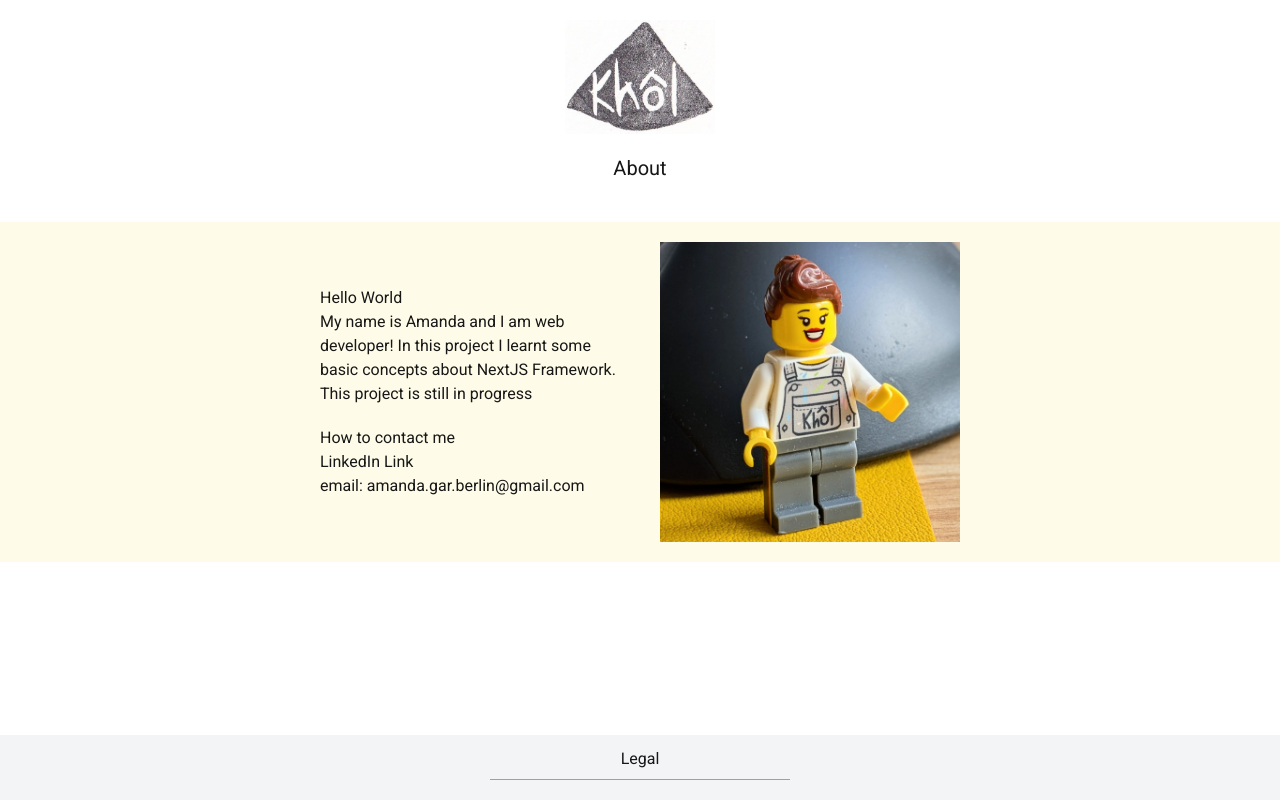
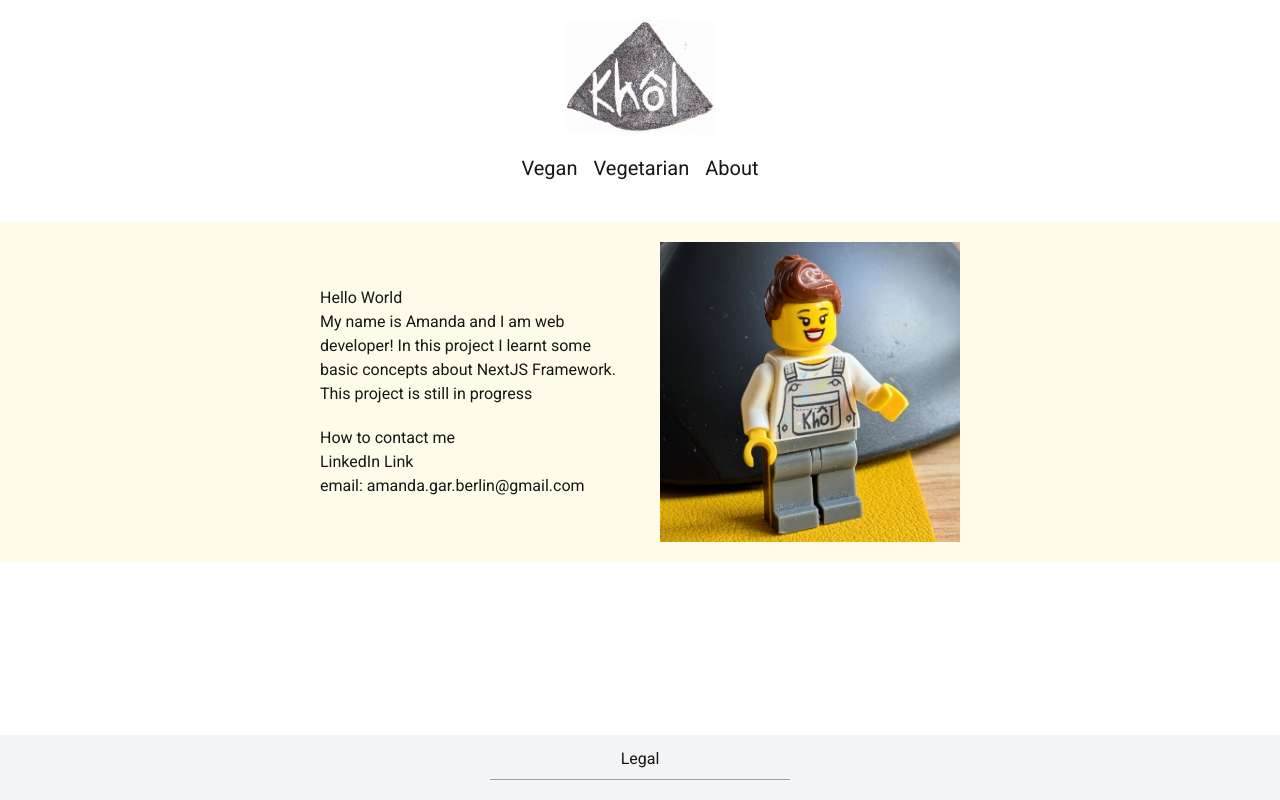
Before and after one commit to AmandaKhol/NextJSWebStatic, a Next.js app: page /en/about in a window 1280 px wide. Built offline with nearby package versions, Linux system fonts and the light colour scheme.

Commit message:
feat: include categories

```diff
--- /dev/null
+++ b/src/app/[locale]/[category]/page.tsx
@@ -0,0 +1,28 @@
+import { setRequestLocale } from "next-intl/server";
+import { FOOD_CATEGORIES, FoodData, foodData } from "../_data/data";
+import Gallery from "../components/Gallery";
+
+type CategoryParams = {
+  params: Promise<{
+    locale: string;
+    category: FOOD_CATEGORIES;
+  }>;
+};
+
+export default async function Category({ params }: CategoryParams) {
+  const { locale, category } = await params;
+
+  setRequestLocale(locale);
+
+  const imagesList = foodData.filter((item: FoodData) =>
+    item.categories.includes(category)
+  );
+
+  if (!imagesList) return <div>Loading...</div>;
+
+  return (
+    <div className="flex flex-col items-center pt-2">
+      <Gallery images={imagesList} />
+    </div>
+  );
+}
--- a/src/app/[locale]/components/NavBar.tsx
+++ b/src/app/[locale]/components/NavBar.tsx
@@ -24,15 +24,15 @@ const NavBar = () => {
       </div>
 
       <div className="flex justify-between space-x-4 my-5">
-        {/*      <Link
+        <Link
           href={PagesName.vegan}
           className={`text-lg sm:text-xl ${
             pathname === PagesName.vegan ? "underline underline-offset-8" : ""
           } `}
         >
           Vegan
-        </Link> */}
-        {/*      <Link
+        </Link>
+        <Link
           href={PagesName.vegetarian}
           className={`text-lg sm:text-xl ${
             pathname === PagesName.vegetarian
@@ -41,7 +41,7 @@ const NavBar = () => {
           } `}
         >
           Vegetarian
-        </Link> */}
+        </Link>
         <Link
           href={PagesName.about}
           className={`text-lg sm:text-xl ${
--- a/src/app/[locale]/layout.tsx
+++ b/src/app/[locale]/layout.tsx
@@ -21,7 +21,10 @@ export const metadata: Metadata = {
 };
 
 export function generateStaticParams() {
-  return routing.locales.map((locale) => ({ locale }));
+  const categories = ["vegan", "vegetarian"];
+  return routing.locales.flatMap((locale) =>
+    categories.map((category) => ({ locale, category }))
+  );
 }
 
 export default async function RootLayout({
```
